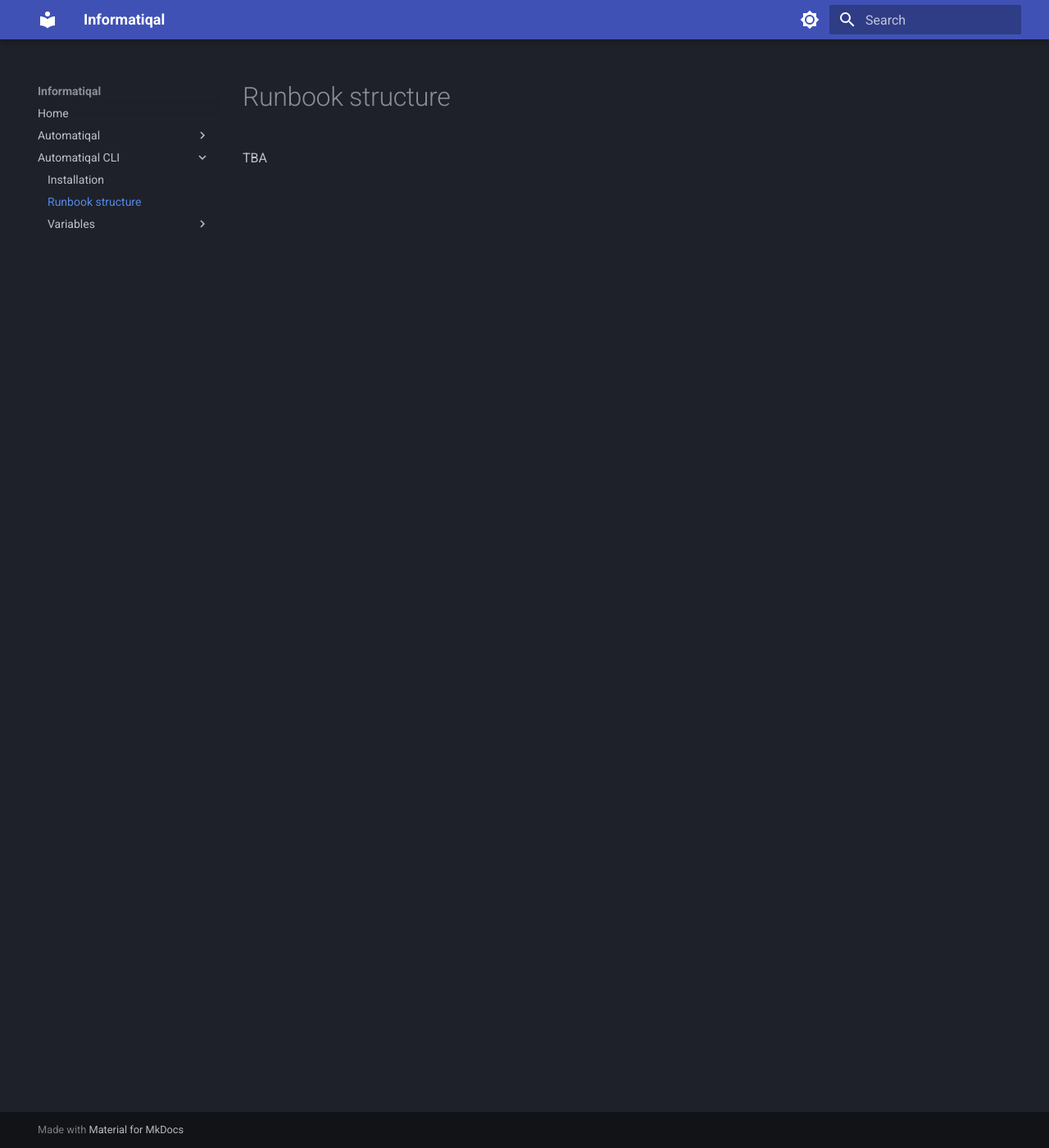
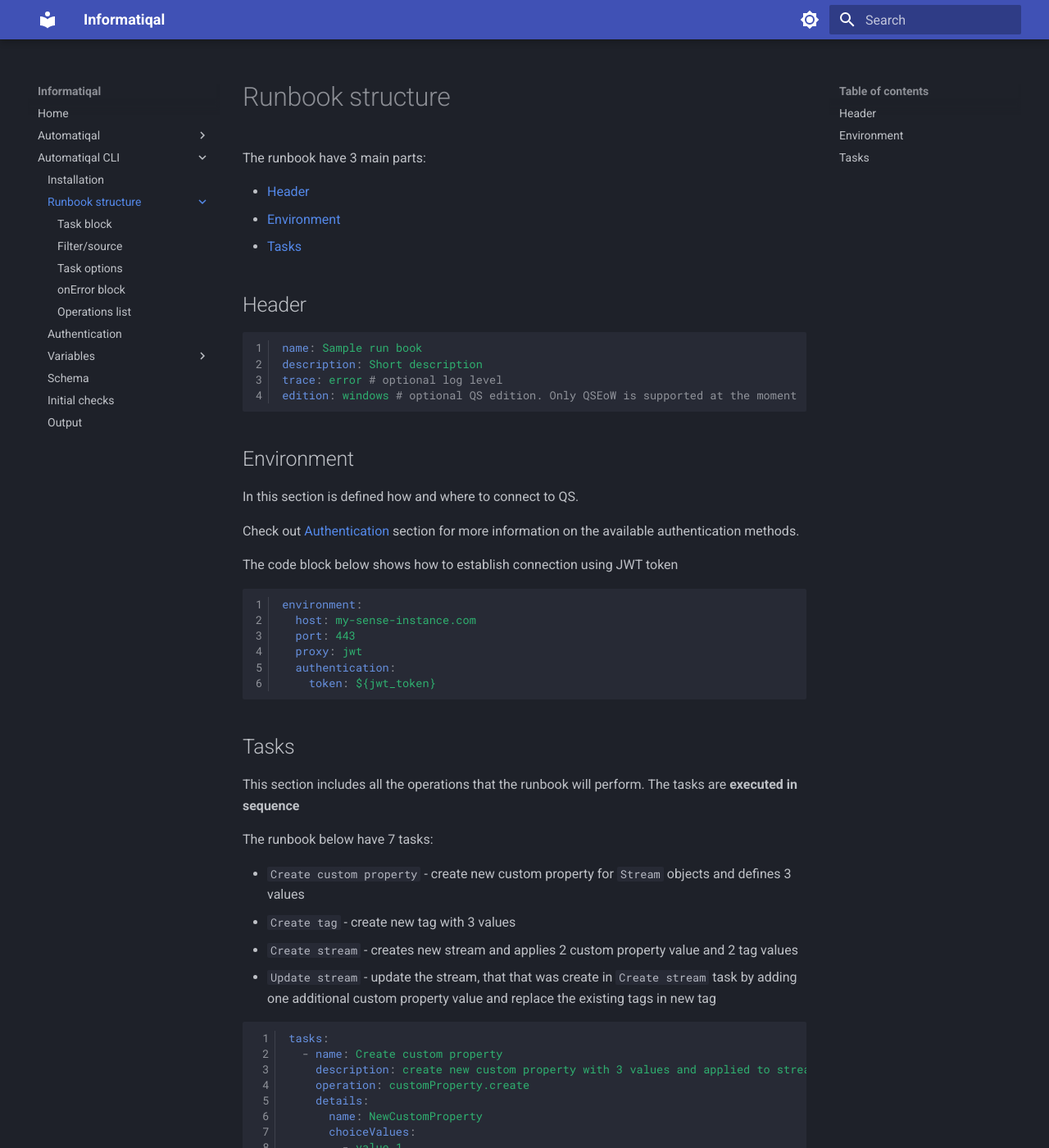
Before and after one commit to Informatiqal/docs, an MkDocs documentation site: the page built from docs/automatiqal-cli/runbook-structure.md, in a window 1280 px wide and 1400 px high. Shown: the whole window at 82% size. Built offline with MkDocs 1.6.1 and Material for MkDocs 9.7.7, drawn with Linux system fonts in a browser that asks for light colours; some of the changed text lies outside the part shown.

Commit message:
main sections for automatiqal-cli were added

````diff
--- a/docs/automatiqal-cli/runbook-structure.md
+++ b/docs/automatiqal-cli/runbook-structure.md
@@ -1 +1,93 @@
-TBA
+# Runbook structure
+
+The runbook have 3 main parts:
+
+- [Header](#header)
+- [Environment](#environment)
+- [Tasks](#tasks)
+
+## Header
+
+```yaml
+name: Sample run book
+description: Short description
+trace: error # optional log level
+edition: windows # optional QS edition. Only QSEoW is supported at the moment
+```
+
+## Environment
+
+In this section is defined how and where to connect to QS.
+
+Check out [Authentication](./authentication.md) section for more information on the available authentication methods.
+
+The code block below shows how to establish connection using JWT token
+
+```yaml
+environment:
+  host: my-sense-instance.com
+  port: 443
+  proxy: jwt
+  authentication:
+    token: ${jwt_token}
+```
+
+## Tasks
+
+This section includes all the operations that the runbook will perform. The tasks are **executed in sequence**
+
+The runbook below have 7 tasks:
+
+- `Create custom property` - create new custom property for `Stream` objects and defines 3 values
+- `Create tag` - create new tag with 3 values
+- `Create stream` - creates new stream and applies 2 custom property value and 2 tag values
+- `Update stream` - update the stream, that that was create in `Create stream` task by adding one additional custom property value and replace the existing tags in new tag
+
+```yaml
+tasks:
+  - name: Create custom property
+    description: create new custom property with 3 values and applied to streams objects
+    operation: customProperty.create
+    details:
+      name: NewCustomProperty
+      choiceValues:
+        - value 1
+        - value 2
+        - value 3
+      objectTypes:
+        - Stream
+  - name: Create Tags
+    description: create 3 new tags
+    operation: tag.createMany
+    details:
+      names:
+        - Some Tag 1
+        - Some Tag 2
+        - Some Tag 3
+  - name: Create stream
+    description: create new stream and apply 2 CP values and 2 tags
+    operation: stream.create
+    details:
+      name: New Stream
+      customProperties:
+        - NewCustomProperty=value 1
+        - NewCustomProperty=value 2
+      tags:
+        - Some Tag 1
+        - Some Tag 2
+  - name: Update stream
+    description: >
+      update the created stream by appending new
+      custom property value
+      and overwriting the existing tags
+    operation: stream.update
+    filter: name eq 'New Stream'
+    options:
+      appendCustomProps: true
+      appendTags: false
+    details:
+      tags:
+        - Some Tag 3
+      customProperties:
+        - NewCustomProperty=value 3
+```
--- /dev/null
+++ b/docs/stylesheets/extra.css
@@ -0,0 +1,5 @@
+:root {
+  --md-primary-fg-color: #645cbb;
+  --md-primary-fg-color--light: #ebc7e6;
+  --md-primary-fg-color--dark: #a084dc;
+}
--- a/mkdocs.yml
+++ b/mkdocs.yml
@@ -28,7 +28,9 @@ extra:
       We use cookies to recognize your repeated visits and preferences, as well
       as to measure the effectiveness of our documentation and whether users
       find what they're searching for. With your consent, you're helping us to
-      make our documentation better.
+      make our documentation better
+extra_css:
+  - stylesheets/extra.css
 plugins:
   - search:
       lang: en
@@ -41,27 +43,37 @@ markdown_extensions:
   - pymdownx.inlinehilite
   - pymdownx.smartsymbols
   - admonition
-  # - pymdownx.emoji:
-  #     emoji_index: !!python/name:materialx.emoji.twemoji
-  #     emoji_generator: !!python/name:materialx.emoji.to_svg
+  - pymdownx.emoji:
+      emoji_index: !!python/name:materialx.emoji.twemoji
+      # emoji_generator: !!python/name:materialx.emoji.to_svg
 nav:
   - Home: "index.md"
   - "Automatiqal":
       - automatiqal/index.md
-      - "Authentication": "automatiqal/authentication.md"
       - "Runbook structure": "automatiqal/runbook-structure.md"
       - "Tasks": "automatiqal/tasks.md"
       - "Events": "automatiqal/events.md"
       - "Operations": "automatiqal/operations.md"
+      - "Authentication": "automatiqal/authentication.md"
   - "Automatiqal CLI":
       - automatiqal-cli/index.md
       - "Installation": "automatiqal-cli/install.md"
-      - "Runbook structure": "automatiqal-cli/runbook-structure.md"
+      - "Runbook structure":
+          - "automatiqal-cli/runbook-structure.md"
+          - "Task block": "automatiqal-cli/task-details/task-block.md"
+          - "Filter/source": "automatiqal-cli/task-details/filter-source.md"
+          - "Task options": "automatiqal-cli/task-details/options.md"
+          - "onError block": "automatiqal-cli/on-error-block.md"
+          - "Operations list": "automatiqal-cli/task-details/operations-list.md"
+      - "Authentication": "automatiqal-cli/authentication.md"
       - "Variables":
           - automatiqal-cli/variables/index.md
           - "Dedicated file": "automatiqal-cli/variables/dedicated.md"
           - "Environment": "automatiqal-cli/variables/environment.md"
           - "Global file": "automatiqal-cli/variables/global.md"
           - "Inline": "automatiqal-cli/variables/inline.md"
-# how to configure social cards
+      - "Schema": "automatiqal-cli/schema.md"
+      - "Initial checks": "automatiqal-cli/initial-checks.md"
+      - "Output": "automatiqal-cli/output.md"
+# TODO: how to configure social cards
 # https://squidfunk.github.io/mkdocs-material/setup/setting-up-social-cards/?h=socia#configuration
````
Also changed, not shown: docs/automatiqal-cli/authentication.md (added, +58 -0 lines), docs/automatiqal-cli/index.md (+2 -0 lines), docs/automatiqal-cli/initial-checks.md (added, +5 -0 lines), docs/automatiqal-cli/on-error-block.md (added, +51 -0 lines), docs/automatiqal-cli/output.md (added, +3 -0 lines), docs/automatiqal-cli/schema.md (added, +43 -0 lines), docs/automatiqal-cli/task-details/filter-source.md (added, +57 -0 lines), docs/automatiqal-cli/task-details/operations-list.md (added, +108 -0 lines), docs/automatiqal-cli/task-details/options.md (added, +20 -0 lines), docs/automatiqal-cli/task-details/task-block.md (added, +96 -0 lines).
